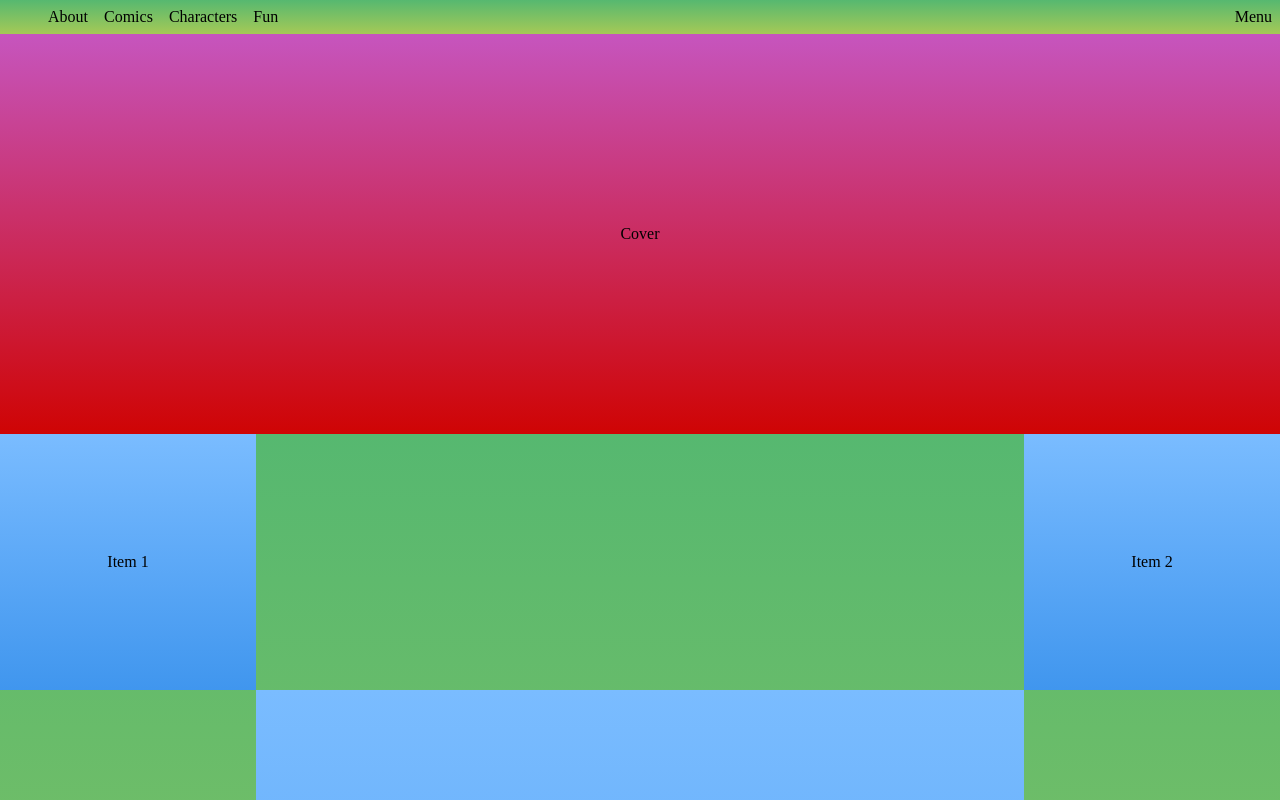
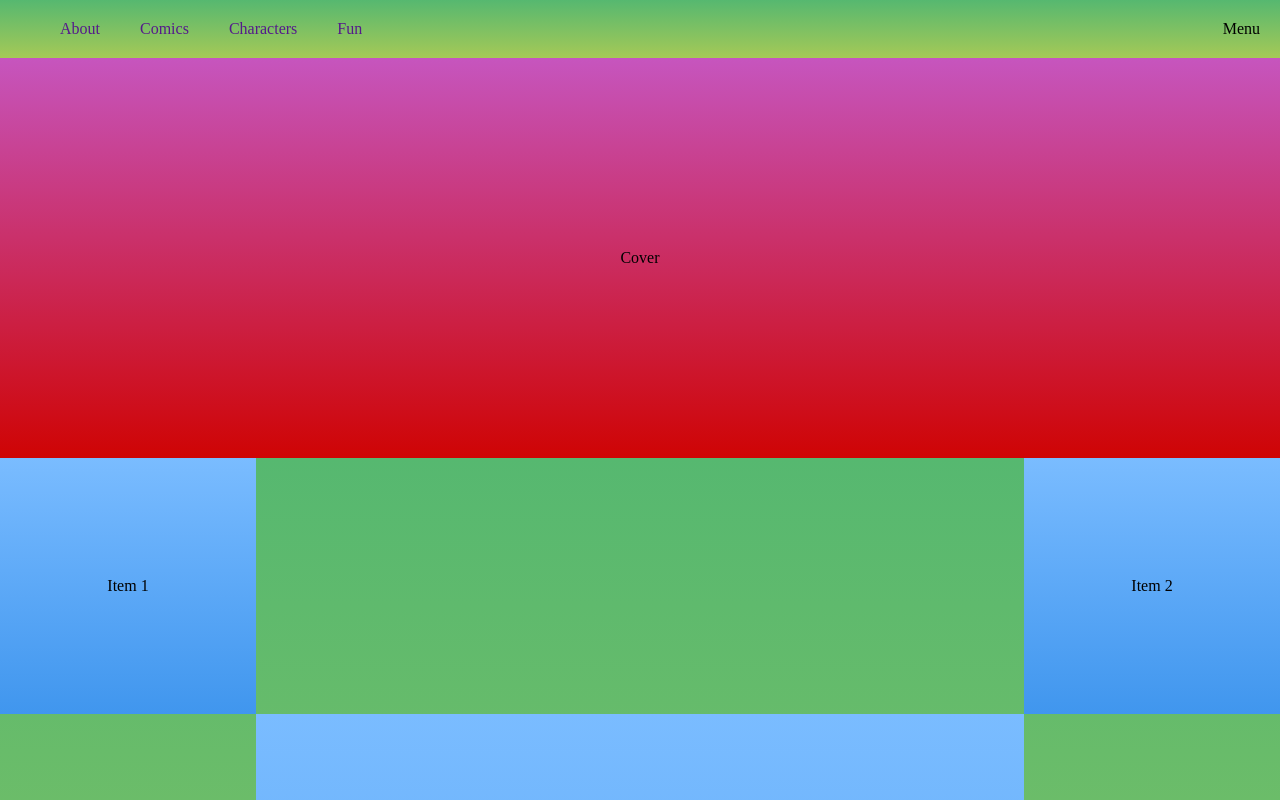
Before and after one commit to Fey0xFF/webDev, a plain HTML site: page layout-templating/index.html in a window 1280 px wide. Shown: the top 800 px of the page. Drawn offline with Linux system fonts and the light colour scheme.

Commit message:
nav flex styling

```diff
--- a/layout-templating/index.html
+++ b/layout-templating/index.html
@@ -6,10 +6,10 @@
 </head>
 <body>
   <ul class="green nav">
-    <li>About</li>
-    <li>Comics</li>
-    <li>Characters</li>
-    <li>Fun</li>
+    <li><a href="">About</a></li>
+    <li><a href="">Comics</a></li>
+    <li><a href="">Characters</a></li>
+    <li><a href="">Fun</a></li>
     <li class="nav-menu">Menu</li>
   </ul>
   <div class="cover red">Cover</div>
--- a/layout-templating/style.css
+++ b/layout-templating/style.css
@@ -5,10 +5,20 @@
 .nav {
     display: flex;
     list-style: none;
+    flex-direction: row;
 }
 
 .nav > li {
-    padding: 8px;
+    padding: 20px;
+}
+
+a {
+    text-decoration: none;
+}
+
+a:hover {
+    color: white;
+    transition: all .5s ease;
 }
 
 .nav-menu {
```
